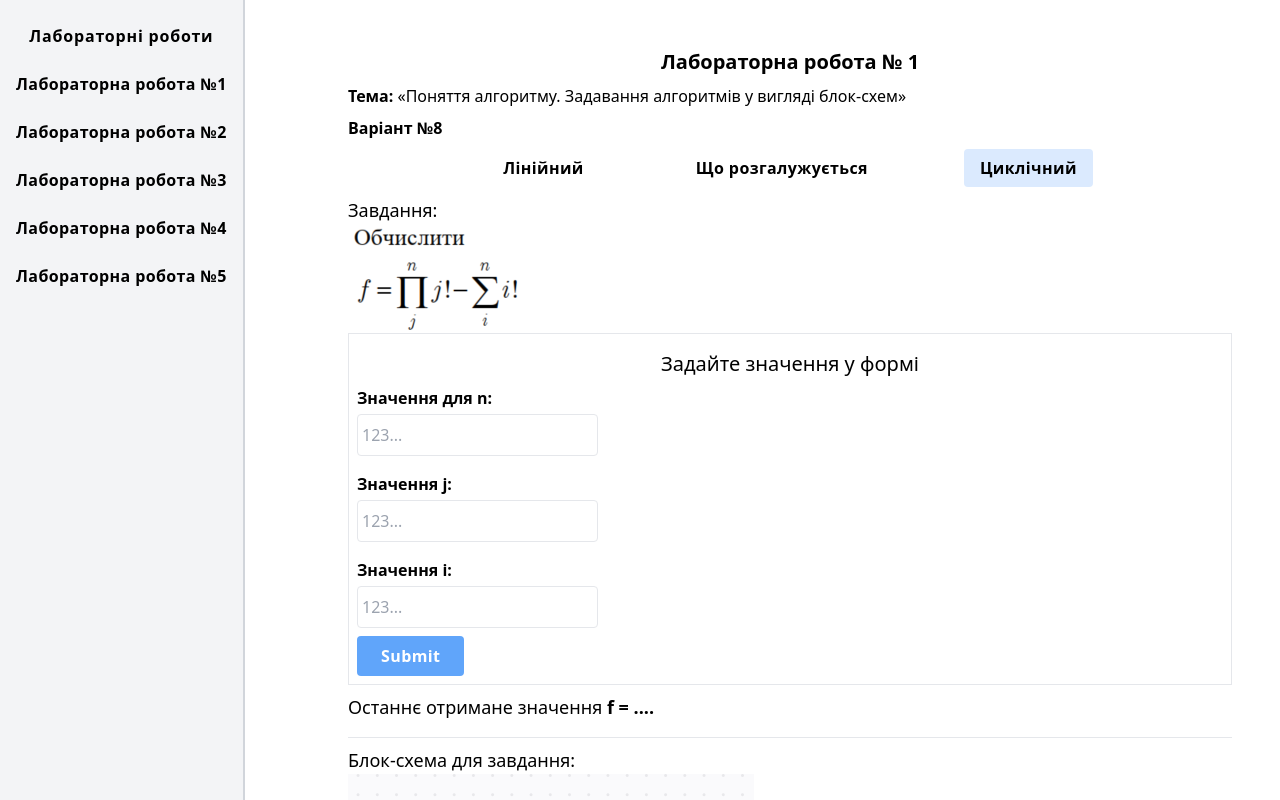
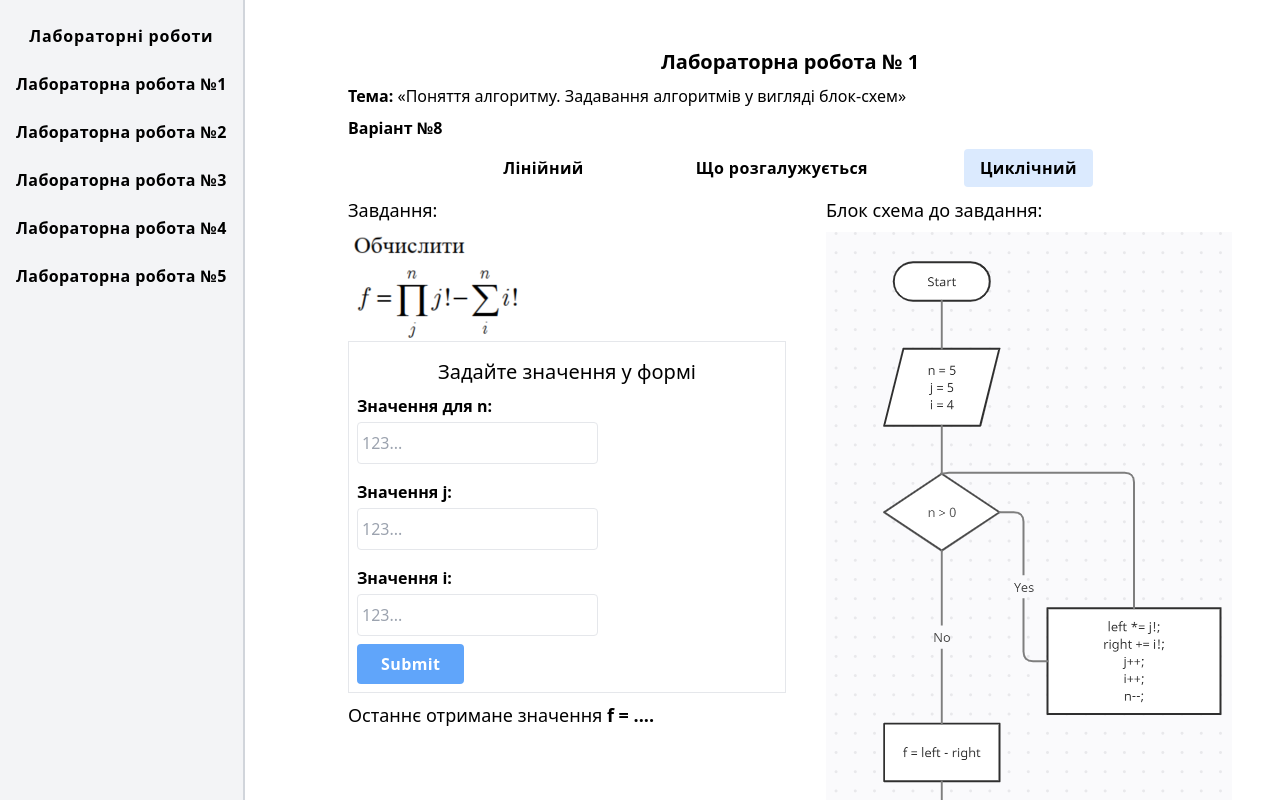
Before and after one commit to matthew1232002/lab_2_amo, a React (Vite) app: page /AMO-labs/lab-1/circular in a window 1280 px wide. Shown: the top 800 px of the page. Built offline with nearby package versions, Linux system fonts and the light colour scheme.

Commit message:
Minor redisgn

```diff
--- a/src/pages/lab1/Branched.jsx
+++ b/src/pages/lab1/Branched.jsx
@@ -7,13 +7,15 @@ import {AppButton} from "../../components/AppButton";
 import {useState} from "react";
 import branchingImg from '/images/lab-1/branching.png';
 import branchingSchemaImg from "../../../images/lab-1/branching-schema.png";
+import linearSchemaImg from "../../../images/lab-1/linear-schema.png";
 
 export const Branched = () => {
   const [result, setResult] = useState('...');
   return (
-    <div>
+    <div className="flex gap-10">
+      <div className="grow">
         <p className="text-lg">Завдання:</p>
-      <img src={branchingImg} alt="branched"/>
+        <img className="mt-2" src={branchingImg} alt="branched"/>
 
         <Formik
           initialValues={{
@@ -50,10 +52,13 @@ export const Branched = () => {
         </Formik>
 
         <p className="mt-2 text-lg">Останнє отримане значення <strong>y = {result}.</strong></p>
+      </div>
 
-      <hr className="mt-4"/>
-      <p className="text-lg mt-2">Блок-схема для завдання:</p>
-      <img src={branchingSchemaImg} alt="schema"/>
+
+      <div>
+        <h2 className="text-lg">Блок схема до завдання:</h2>
+        <img className="mt-2" src={branchingSchemaImg} alt="schema"/>
+      </div>
     </div>
   )
 }
--- a/src/pages/lab1/Circular.jsx
+++ b/src/pages/lab1/Circular.jsx
@@ -11,9 +11,10 @@ import cycleSchemaImg from "../../../images/lab-1/cycle-schema.png";
 export const Circular = () => {
   const [result, setResult] = useState('...');
   return (
-    <div>
-      <p className="text-lg">Завдання:</p>
-      <img src={cycleImg} alt="circular"/>
+    <div className="flex gap-10">
+      <div className="grow">
+        <h2 className="text-lg">Завдання:</h2>
+        <img className="mt-2" src={cycleImg} alt="circular"/>
 
         <Formik
           initialValues={{
@@ -67,10 +68,11 @@ export const Circular = () => {
         </Formik>
 
         <p className="mt-2 text-lg">Останнє отримане значення <strong>f = {result}.</strong></p>
-
-      <hr className="mt-4"/>
-      <p className="text-lg mt-2">Блок-схема для завдання:</p>
-      <img src={cycleSchemaImg} alt="schema"/>
+      </div>
+      <div>
+        <h2 className="text-lg">Блок схема до завдання:</h2>
+        <img className="mt-2" src={cycleSchemaImg} alt="schema"/>
+      </div>
     </div>
   )
 }
--- a/src/pages/lab1/Linear.jsx
+++ b/src/pages/lab1/Linear.jsx
@@ -12,9 +12,10 @@ export const Linear = () => {
   const [result, setResult] = useState('...');
 
   return (
-    <div>
+    <div className="flex gap-10">
+      <div className="grow">
         <p className="text-lg">Завдання:</p>
-      <img src={linearImg} alt="linear"/>
+        <img className="mt-2" src={linearImg} alt="linear"/>
         <Formik
           initialValues={{
             b: '',
@@ -49,10 +50,12 @@ export const Linear = () => {
         </Formik>
 
         <p className="mt-2 text-lg">Останнє отримане значення <strong>Y1 = {result}.</strong></p>
+      </div>
 
-      <hr className="mt-4"/>
-      <p className="text-lg mt-2">Блок-схема для завдання:</p>
-      <img src={linearSchemaImg} alt="schema"/>
+      <div>
+        <h2 className="text-lg">Блок схема до завдання:</h2>
+        <img className="mt-2" src={linearSchemaImg} alt="schema"/>
+      </div>
     </div>
   )
 }
```
Lines whose indentation alone changed are shown as unchanged.
